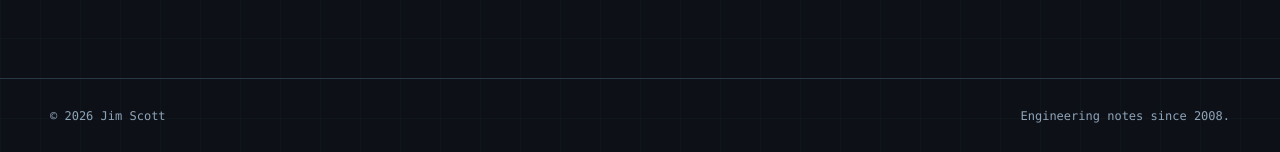
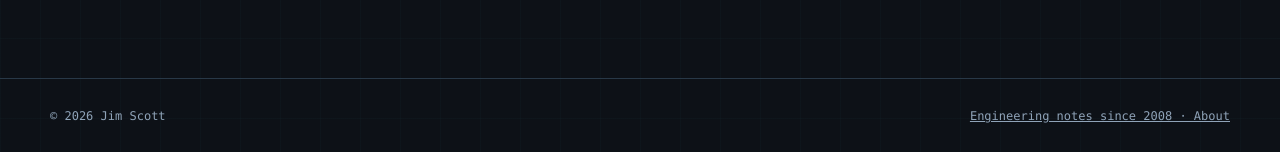
Before and after one commit to infoconex/coding-blog, a Jekyll site: the page built from index.html, in a window 1280 px wide and 900 px high, scrolled down 1657 px. Shown: the part 745-897 px from the top of the window. Built offline with Jekyll 4.4.1, drawn with Linux system fonts in a browser that asks for light colours.

Commit message:
Add compact About identity link to footer

```diff
--- a/_includes/footer.html
+++ b/_includes/footer.html
@@ -1,6 +1,6 @@
 <footer class="site-footer">
   <div class="shell site-footer__inner">
     <span>© {{ 'now' | date: '%Y' }} {{ site.author.name }}</span>
-    <span>Engineering notes since 2008.</span>
+    <a href="{{ '/about/' | relative_url }}">Engineering notes since 2008 · About</a>
   </div>
 </footer>
```
